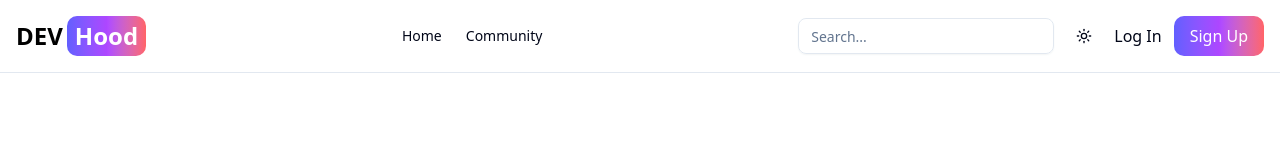
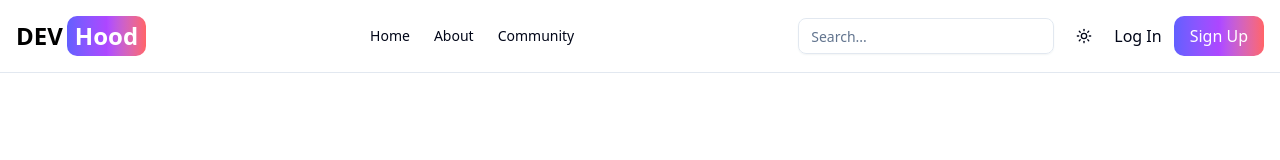
Before and after one commit to chlazie/dev-blog, a Next.js app: page / in a window 1280 px wide. Shown: the top 160 px of the page. Built offline with nearby package versions, Linux system fonts and the light colour scheme; no server answers.

Commit message:
Development: Setting up rich text editor for the create page

```diff
--- a/src/app/components/Header.tsx
+++ b/src/app/components/Header.tsx
@@ -37,6 +37,11 @@ export default function Header() {
           <Link href="/" className="hover:text-indigo-500 transition">
             Home
           </Link>
+
+           <Link href="/" className="hover:text-indigo-500 transition">
+            About
+          </Link>
+
           <Link href="/community" className="hover:text-indigo-500 transition">
             Community
           </Link>
```
Also changed, not shown: src/app/components/rich-text-editor/index.tsx (added).
